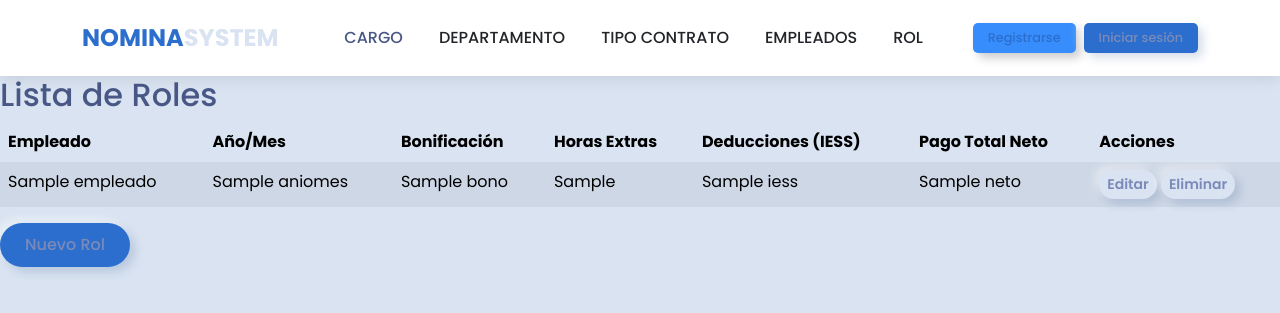
After one commit to Srodriguezr8/NominaDjango, a Django app: template template/rol/lista_roles.html in a window 1280 px wide. The commit adds this page. Shown: the top 313 px of the page. Run offline with Django 3.2, Linux system fonts and the light colour scheme; the template is opened without the code that fills it: most values are stand-ins (such as "Sample title", 1, 10 or a date in 2020); some libraries are stand-ins or nearby versions.

Commit message:
Rol creado para templates

```diff
--- a/template/home.html
+++ b/template/home.html
@@ -366,7 +366,7 @@
             <a class="nav-link" href="{% url 'empleado:lista' %}">EMPLEADOS</a>
           </li>
           <li class="nav-item">
-            <a class="nav-link" href="">ROL</a>
+             <a class="nav-link" href="{% url 'rol:lista' %}">ROL</a>
           </li>
         </ul>
 
--- /dev/null
+++ b/template/rol/lista_roles.html
@@ -0,0 +1,41 @@
+{% extends 'home.html' %}
+
+{% block content %}
+<h2>Lista de Roles</h2>
+
+<table class="table table-striped">
+  <thead>
+    <tr>
+      <th>Empleado</th>
+      <th>Año/Mes</th>
+      <th>Bonificación</th>
+      <th>Horas Extras</th>
+      <th>Deducciones (IESS)</th>
+      <th>Pago Total Neto</th>
+      <th>Acciones</th>
+    </tr>
+  </thead>
+  <tbody>
+    {% for rol in roles %}
+    <tr>
+      <td>{{ rol.empleado }}</td>
+      <td>{{ rol.aniomes }}</td>
+      <td>{{ rol.bono }}</td>
+      <td>{{ rol.horas_extra }}</td>
+      <td>{{ rol.iess }}</td>
+      <td>{{ rol.neto }}</td>
+      <td>
+        <a href="{% url 'rol:editar' rol.id %}" class="btn btn-warning btn-sm">Editar</a>
+        <a href="{% url 'rol:eliminar' rol.id %}" class="btn btn-danger btn-sm">Eliminar</a>
+      </td>
+    </tr>
+    {% empty %}
+    <tr>
+      <td colspan="7">No hay roles registrados.</td>
+    </tr>
+    {% endfor %}
+  </tbody>
+</table>
+
+<a href="{% url 'rol:nuevo' %}" class="btn btn-primary">Nuevo Rol</a>
+{% endblock %}
```
Also changed, not shown: template/rol/confirmar_eliminar_rol.html (added, +12 -0 lines), template/rol/formulario_rol.html (added, +12 -0 lines).
